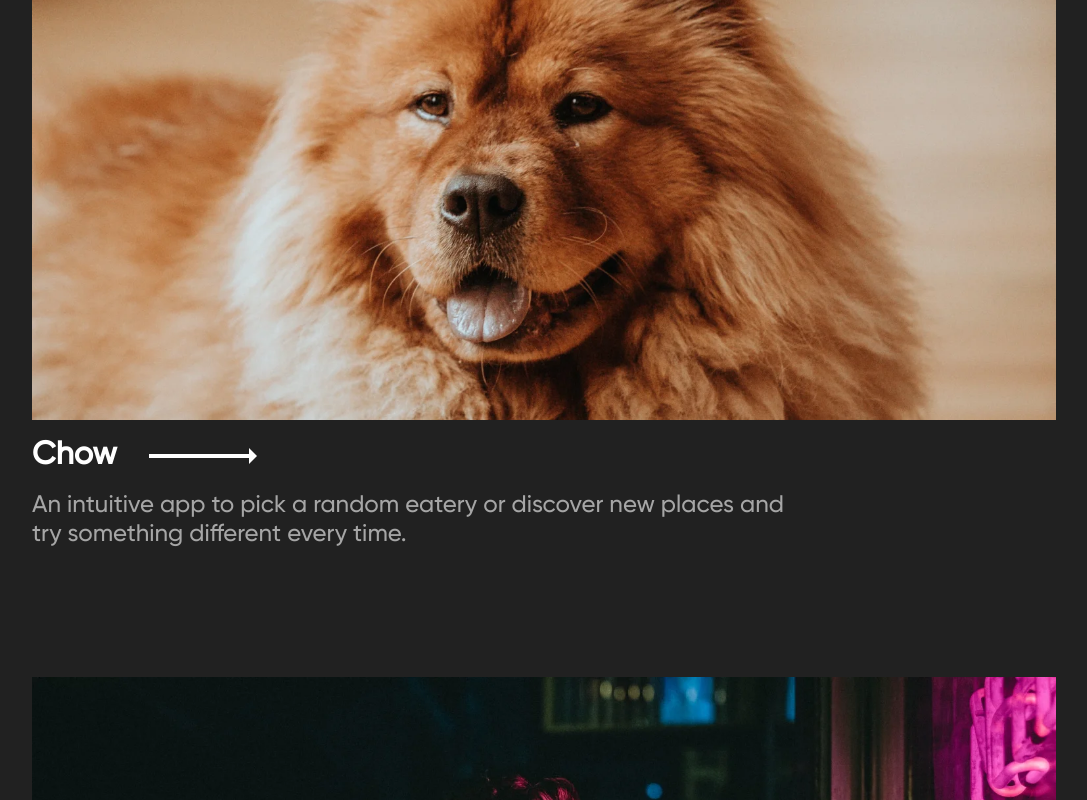
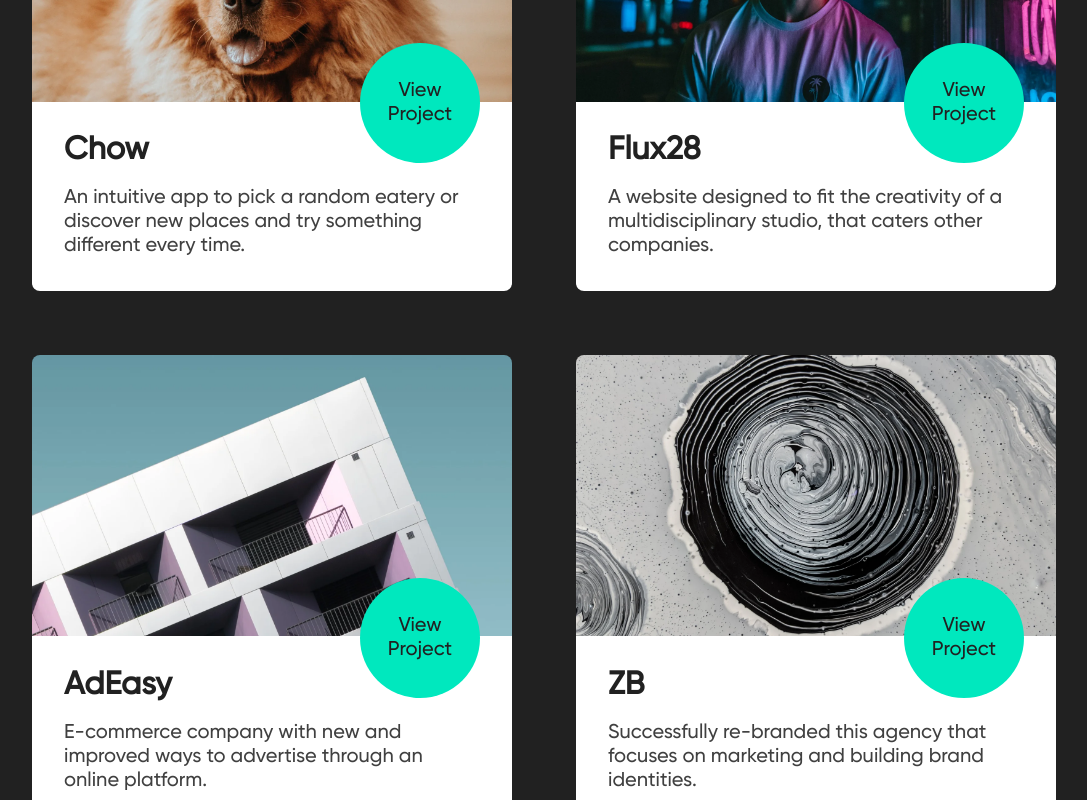
Before and after one commit to abelhii/koko, a Vue app: page / in a window 1280 px wide. Shown: the part 1240-2040 px from the top of the page, without its empty margins (96-1183 px from the left). Built offline with nearby package versions, Linux system fonts and the light colour scheme.

Commit message:
- Updated ProjectCard style - removed arrows - updated intro texts

```diff
--- a/src/assets/json/projects.json
+++ b/src/assets/json/projects.json
@@ -45,7 +45,7 @@
   {
     "id": "flux28",
     "title": "Flux28",
-    "intro": "A website designed to fit the creativity of a multidisciplinary studio that caters to its clients' business needs.",
+    "intro": "A website designed to fit the creativity of a multidisciplinary studio, that caters other companies.",
     "description": "FLUX28©️ Studio is a multidisciplinary company with a team of filmmakers and multimedia artists working together to create substantial images and voices for many known brands. They thrive on honouring creative pursuits and design aesthetics to fit client’s goals of having high-quality production. \n\nThe aim was to improve the overall layout of the website. I made use of different design elements to give the website a unique look. I suggested adding some micro-interaction which ultimately enriches the user experience.",
     "featuredImage": "cover.webp",
     "images": [
@@ -80,7 +80,7 @@
   {
     "id": "adeasy",
     "title": "AdEasy",
-    "intro": "New and improved ways to advertise offline and online. Readily available for all types of businesses. Analytics to assist in setting up a bulletproof marketing strategy. ",
+    "intro": "E-commerce company with new and improved ways to advertise through an online platform.",
     "description": "AdEasy is a marketplace for online and offline advertising. Through this platform, advertisers can easily book ad space ranging in different media like billboards, newspapers, radio, websites, and much more. \n\nI worked with AdEasy as an in-house UI UX designer. Some of the projects that I was responsible for include: re-vamping the website, implement a new brand guideline across the company, create a UI components library (design system) to be used for consistent design and development on the website and dashboard and help improve the overall user experience of the website and dashboard.",
     "featuredImage": "cover.webp",
     "images": [
@@ -129,7 +129,7 @@
   {
     "id": "zbllc",
     "title": "ZB",
-    "intro": "Successfully launched a new and improved brand for this agency that is hyper-focused on marketing and building memorable brand identities.",
+    "intro": "Successfully re-branded this agency that focuses on marketing and building brand identities.",
     "description": "ZB is an agency that operates on a project basis. For each project, several freelancers get hired. The company mainly focuses on helping other businesses market themselves better and provides some design services like graphic, web, and app design. \n\nI worked with them on their company rebranding, which included a rework of their internal brand book and redesigning their website using the new brand guidelines. \n\nAfter successfully launching the new and improved brand, I continued to work with them as an outsourced designer for a handful of their client projects like Vyoo, Makeen, Sotere Medical Solutions, USA Fibroid Centers, and USA Vascular Centers.",
     "featuredImage": "cover.webp",
     "images": [
--- a/src/components/ImageItem.vue
+++ b/src/components/ImageItem.vue
@@ -5,6 +5,7 @@
       class="image__item"
       :data-url="source"
       :alt="alt"
+      :class="imageClass"
       :style="imageStyle"
     />
   </figure>
--- a/src/components/Projects/ProjectCard.vue
+++ b/src/components/Projects/ProjectCard.vue
@@ -2,6 +2,7 @@
   <div class="project-card">
     <ImageItem
       class="project-img"
+      :imageClass="'card-image'"
       :source="
         getImgUrl(project.featuredImage)
           ? getImgUrl(project.featuredImage)
@@ -10,15 +11,18 @@
       :alt="project.title"
     />
     <router-link
-      class="title"
+      class="view-project-cta"
       :to="{ name: 'projects', params: { id: project.id } }"
     >
+      View <br />
+      Project
+    </router-link>
+    <div class="project-body">
       <h1>{{ project.title }}</h1>
-      <div class="arrow"></div>
-    </router-link>
-    <h3 class="snippet">
-      {{ project.intro }}
-    </h3>
+      <h3 class="snippet">
+        {{ project.intro }}
+      </h3>
+    </div>
   </div>
 </template>
 
@@ -52,7 +56,7 @@ export default defineComponent({
       return require(`../../assets/images/project-images/${this.project.id}/` +
         fileName);
     },
-  },
+  }
 });
 </script>
 
@@ -60,98 +64,117 @@ export default defineComponent({
 @import "@/styles/_defaultVars.scss";
 
 .project-card {
-  --arrow-color: white;
+  --radius: 8px;
+  display: grid;
   background-color: $black;
 
-  .project-img {
-    height: 200px;
+  .view-project-cta {
+    position: absolute;
+    display: flex;
+    justify-content: center;
+    align-items: center;
+    place-self: end;
+    margin-bottom: 156px;
+    margin-right: 24px;
+    height: 24px;
+    width: 24px;
+    padding: 24px;
+    font-size: 14px;
+    color: $black;
+    text-align: center;
+    border-radius: 50%;
+    background-color: $accent;
+    user-select: none;
+    text-decoration: none;
   }
 
-  .title {
-    cursor: pointer;
-    user-select: none;
-    display: flex;
-    gap: 1rem;
-    place-items: center;
-    font-size: 1rem;
-    color: white;
-    text-decoration: none;
-    transition: color 0.1s ease-in-out;
+  .project-img::v-deep img.image__item {
+    border-radius: var(--radius) var(--radius) 0 0;
+  }
+
+  .project-body {
+    height: 140px;
+    padding: 1.75rem 2rem;
+    background-color: white;
+    border-radius: 0 0 var(--radius) var(--radius);
 
     h1 {
-      margin: 1rem 0;
+      color: $black;
+      margin: 0;
+      margin-bottom: 1rem;
     }
 
-    .arrow {
-      display: flex;
-      align-items: center;
-      overflow: hidden;
+    h3 {
+      margin: 0;
+      color: $dark-grey;
+      font-size: 1rem;
+      font-weight: 500;
+      max-width: 50ch;
+    }
+  }
+}
 
-      &::before {
-        content: "";
-        display: block;
-        width: 100px;
-        height: 4px;
-        background-color: var(--arrow-color);
-      }
-      &::after {
-        content: "";
-        height: 0;
-        width: 0;
-        border-top: 8px solid transparent;
-        border-bottom: 8px solid transparent;
+@media (hover: hover) {
+  .view-project-cta {
+    transition: 0.17s ease-in;
 
-        border-left: 8px solid var(--arrow-color);
-      }
-    }
-
-    &:hover .arrow {
-      animation: hoverBounce 0.75s infinite linear;
+    &:hover {
+      transform: scale(105%) rotate(-15deg);
+      box-shadow: $short-shadow;
     }
 
     &:active {
-      color: $accent;
+      transition: 0.07s;
+      transform: scale(95%) rotate(-15deg);
     }
-    &:active .arrow {
-      animation: none;
-      &::after {
-        border-left: 8px solid $accent;
+  }
+}
+
+@media (min-width: 425px) {
+  .project-card {
+    .view-project-cta {
+      margin-bottom: 156px;
+      margin-right: 32px;
+      height: 32px;
+      width: 32px;
+      padding: 32px;
+      font-size: 18px;
+    }
+
+    .project-body {
+      height: 148px;
+
+      h1 {
+        font-size: 2rem;
       }
-      &::before {
-        background-color: $accent;
-        // animation: zoom 0.2s infinite linear;
+      h3 {
+        font-size: 1.15rem;
       }
     }
-  }
-
-  .snippet {
-    margin: 0;
-    color: $grey;
-    font-weight: 500;
-    max-width: 50ch;
   }
 }
 
 @media (min-width: 1024px) {
   .project-card {
-    .title > h1 {
-      font-size: 2rem;
+    .view-project-cta {
+      margin-bottom: 128px;
+      height: 40px;
+      width: 40px;
+      padding: 40px;
+      font-size: 20px;
     }
-    h3 {
-      font-size: 1.5rem;
+
+    .project-body {
+      padding: 1.85rem 2rem 0.75rem 2rem;
+
+      h1 {
+        font-size: 2rem;
+      }
+
+      h3 {
+        font-size: 1.25rem;
+      }
     }
-  }
-}
-
-@keyframes hoverBounce {
-  0% {
-    transform: translateX(0);
-  }
-  50% {
-    transform: translateX(1rem);
-  }
-  100% {
-    transform: translateX(0);
   }
 }
 
@@ -163,16 +186,4 @@ export default defineComponent({
     padding-left: 100px;
   }
 }
-
-@media (min-width: 1024px) {
-  .project-card {
-    .project-img {
-      height: 600px;
-    }
-
-    .title {
-      gap: 2rem;
-    }
-  }
-}
 </style>
--- a/src/styles/_defaultVars.scss
+++ b/src/styles/_defaultVars.scss
@@ -5,6 +5,7 @@ $max-width: 1024px;
 // Colors
 
 $black: #212121;
+$dark-grey: #404040;
 $grey: #a6a6a6;
 $light-grey: #f8f8f8;
 $accent: #00e8be;
@@ -12,7 +13,7 @@ $dark-blue: #0d19a3;
 
 // Shadows
 
-$shadow-color: rgba(0, 0, 0, 0.06);
+$shadow-color: rgba(0, 0, 0, 0.04);
 $short-shadow: 0px 1px 1px $shadow-color, 0px 2px 2px $shadow-color,
   0px 4px 4px $shadow-color, 0px 6px 6px $shadow-color;
 $sexy-shadow: 0px 1px 1px $shadow-color, 0px 2px 2px $shadow-color,
--- a/src/views/Home.vue
+++ b/src/views/Home.vue
@@ -101,6 +101,21 @@ export default defineComponent({
       .projects {
         display: grid;
         gap: 4rem;
+        grid-template-columns: 1fr;
+      }
+    }
+  }
+}
+
+
+@media (min-width: 768px) {
+  .home {
+    section {
+      .content {
+        .projects {
+          gap: 3rem;
+          grid-template-columns: 1fr 1fr;
+        }
       }
     }
   }
@@ -125,7 +140,7 @@ export default defineComponent({
         }
 
         .projects {
-          gap: 8rem;
+          gap: 4rem;
         }
       }
     }
```
Also changed, not shown: 1 other file (tests, documents, lock files or other folders).
